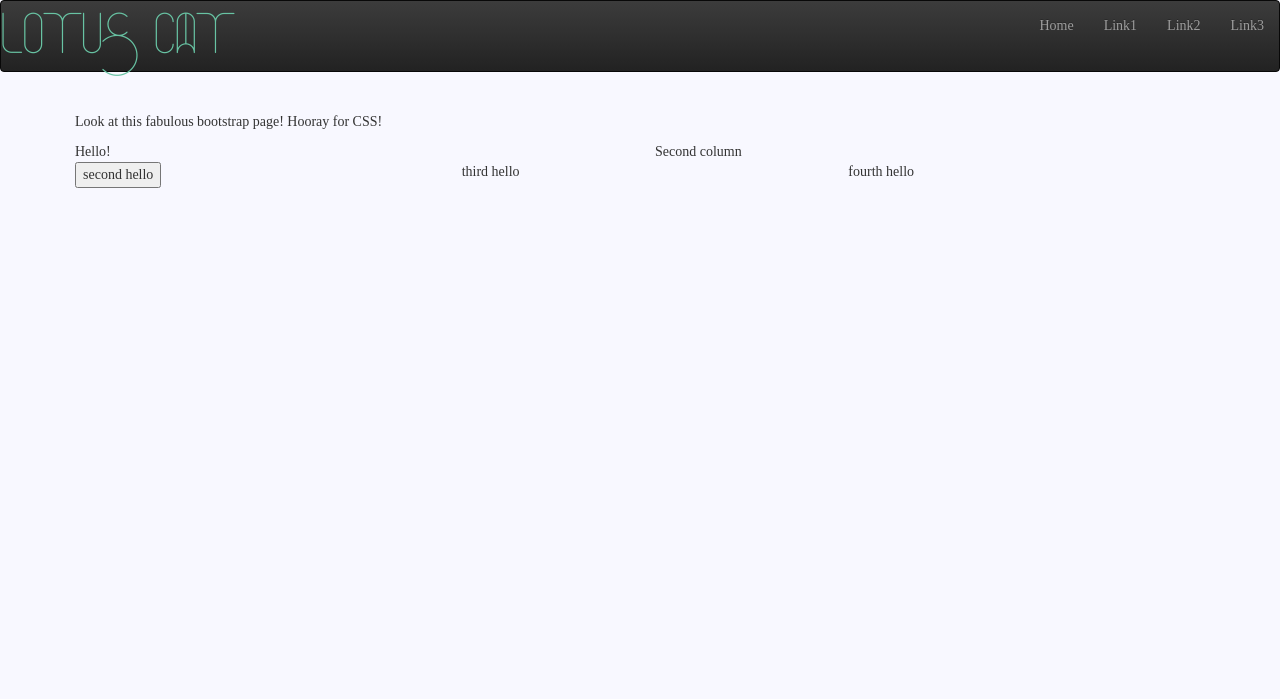
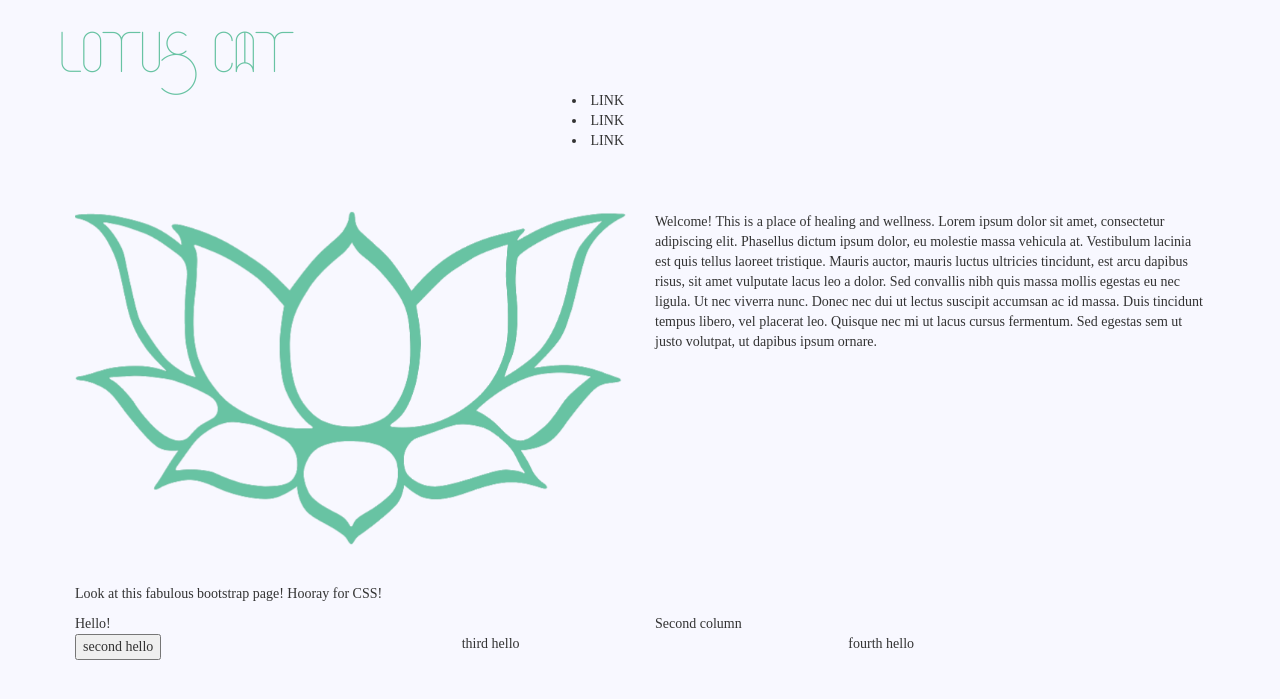
Before and after one commit to kimberlykeller/pwp-setup, a PHP site: page /bootstrap-test.php in a window 1280 px wide. Shown: the top 699 px of the page. Run offline with PHP 8.4, Linux system fonts and the light colour scheme; some libraries are stand-ins or nearby versions.

Commit message:
simple nav

```diff
--- a/bootstrap-test.php
+++ b/bootstrap-test.php
@@ -40,29 +40,43 @@
 		<title>Bootstrap 101 Template (DDC Version!)</title>
 	</head>
 	<body>
-			<nav class="navbar navbar-inverse">
-				<!-- logo and mobile toggle button get grouped together for better mobile display -->
-				<div class="navbar-header">
-					<!-- this is the mobile menu button -->
-					<h1 class="animated fadeInDown">LOTUS CAT</h1>
-					<button class="navbar-toggle collapsed" type="button" data-toggle="collapse" data-target="#main-menu">
-						<span class="sr-only">main menu</span>
-						<span class="glyphicon glyphicon-menu-hamburger"></span>
-					</button>
+		<header>
+			<div class="container">
+				<div class="row">
+					<div class="col-md-6"></div>
+						<h1 class="animated fadeInDown">LOTUS CAT</h1>
+					</div>
+					<div class="col-md-6">
+						<nav class="navbar pull-right">
+							<li>LINK</li>
+							<li>LINK</li>
+							<li>LINK</li>
+						</nav>
+					</div>
 				</div>
+			</div>
 
-				<!-- here are your main nav links, grouped for toggling -->
-				<div class="collapse navbar-collapse" id="main-menu">
-					<ul class="nav navbar-nav navbar-right">
-						<li><a href="#">Home</a></li>
-						<li><a href="#">Link1</a></li>
-						<li><a href="#">Link2</a></li>
-						<li><a href="#">Link3</a></li>
-					</ul>
+		</header>
+		<main>
+		<div class="container">
+			<div class="row">
+				<div class="col-md-6">
+					<img src="lotus.png" class="img-responsive"/>
 				</div>
-			</nav>
+				<div class="col-md-6">
+					<p class="animated fadeInDown"> Welcome! This is a place of healing and wellness. Lorem ipsum dolor sit amet, consectetur adipiscing elit.
+						Phasellus dictum ipsum dolor, eu molestie massa vehicula at. Vestibulum lacinia est quis tellus laoreet tristique.
+						Mauris auctor, mauris luctus ultricies tincidunt, est arcu dapibus risus, sit amet vulputate lacus leo a dolor.
+						Sed convallis nibh quis massa mollis egestas eu nec ligula. Ut nec viverra nunc. Donec nec dui ut lectus suscipit accumsan ac id massa.
+						Duis tincidunt tempus libero, vel placerat leo. Quisque nec mi ut lacus cursus fermentum.
+						Sed egestas sem ut justo volutpat, ut dapibus ipsum ornare.
+					</p>
+				</div>
+			</div>
+		</div>
+		</main>
 
-		</div>
+
 		<div class="container">
 			<p>Look at this fabulous bootstrap page! Hooray for CSS!</p>
 		<div class="row">
```
Also changed, not shown: lotus.png (added), stylesheet.css (line endings or trailing spaces).
